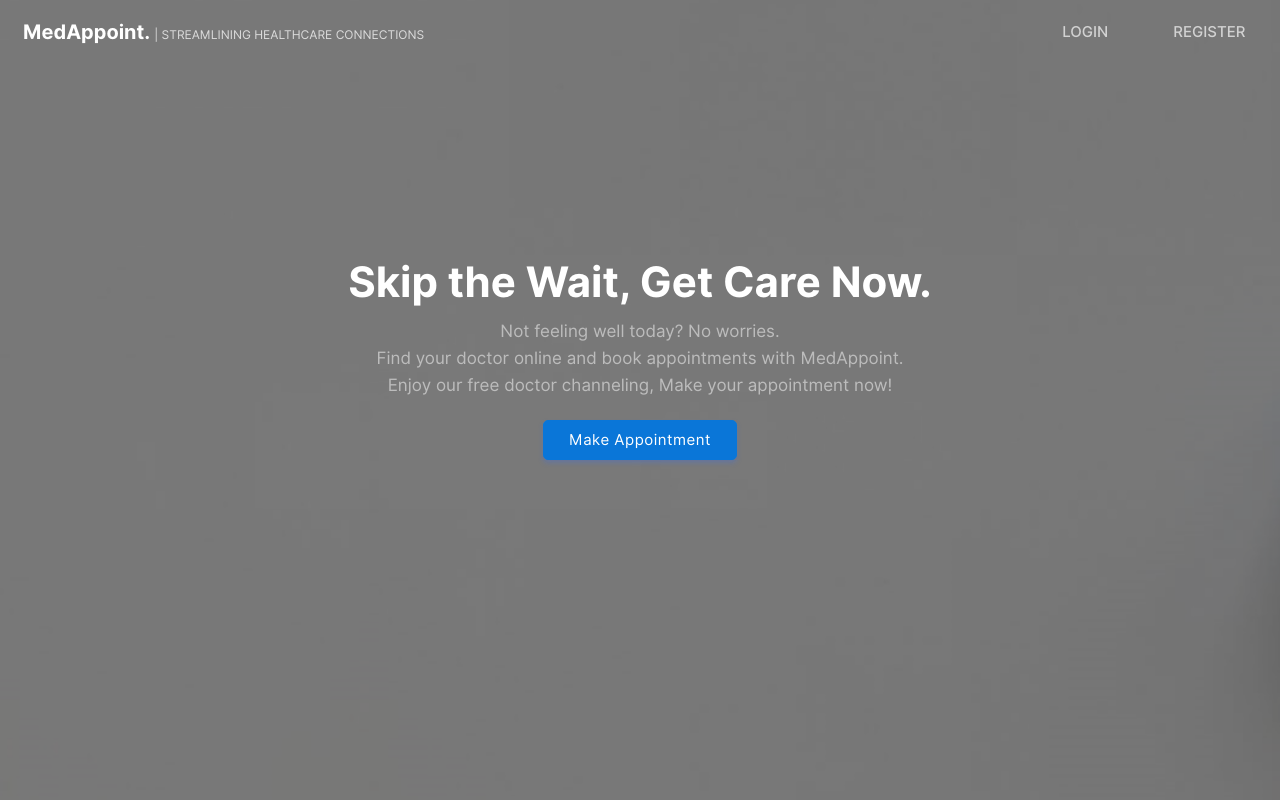
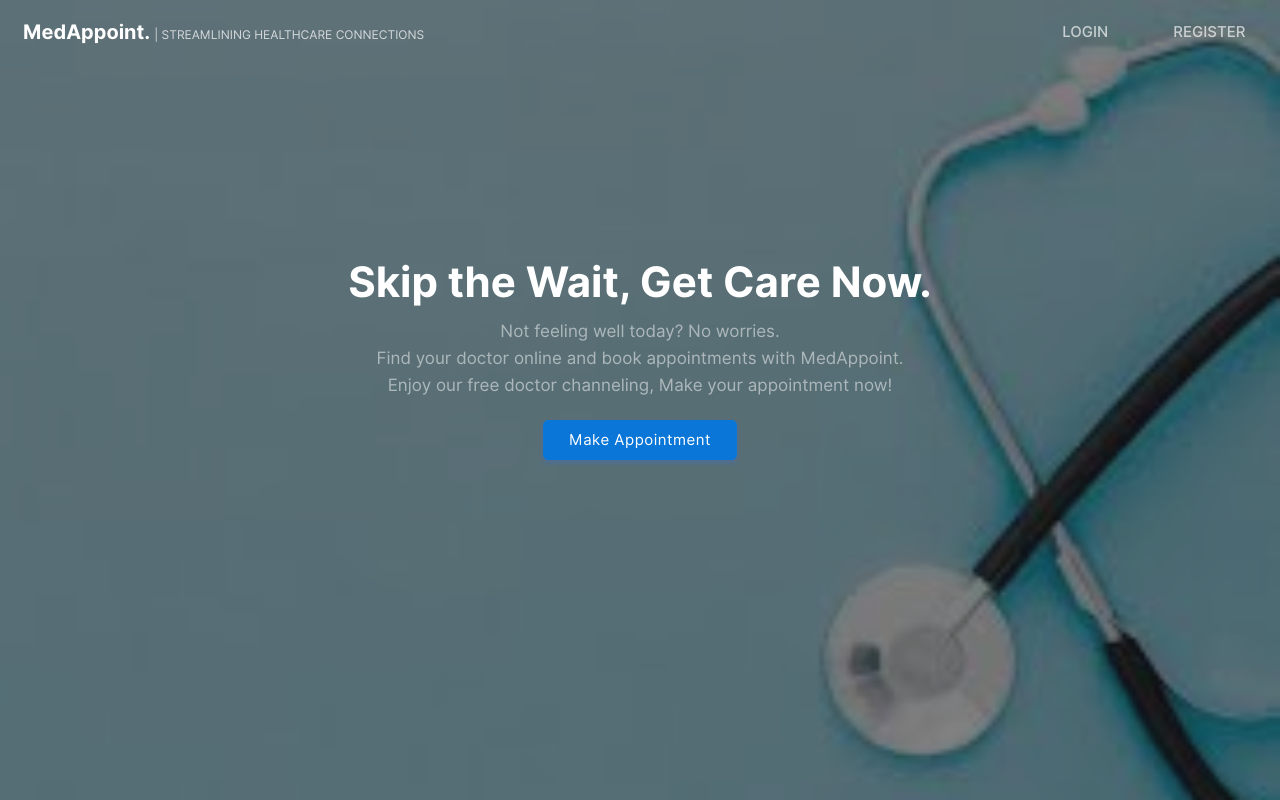
Before and after one commit to ddubeyyy/MedAppoint, a PHP site: page / in a window 1280 px wide. Run offline with PHP 8.4, Linux system fonts and the light colour scheme.

Commit message:
Backgroun changed

```diff
--- a/css/index.css
+++ b/css/index.css
@@ -1,5 +1,5 @@
 body{
-    background-image: url("/img/b8.jpg");
+    background-image: url("/img/bg01.jpg");
     background-repeat: no-repeat;
     background-attachment: fixed;
     background-size: cover;
```
